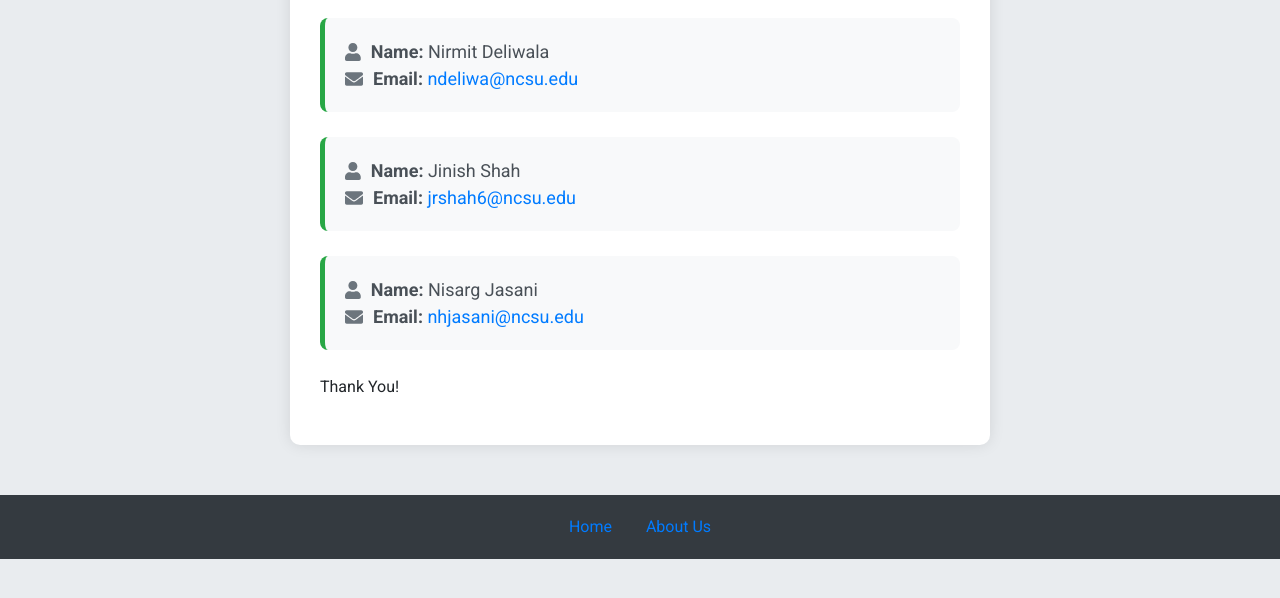
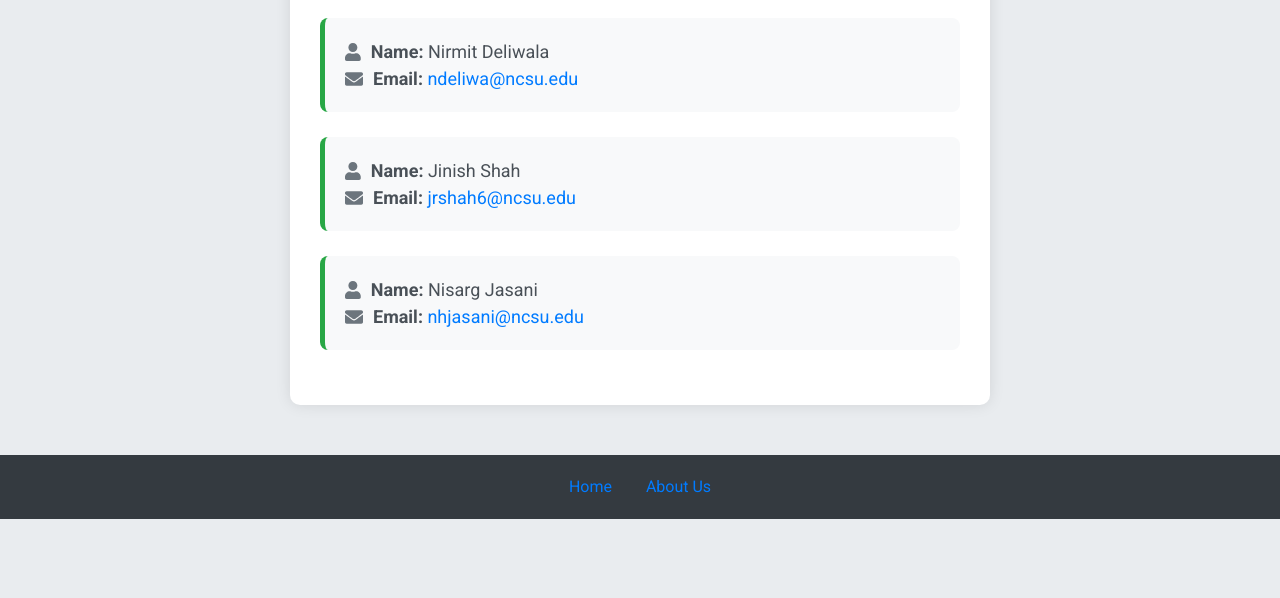
Before and after one commit to mangodb203/git-homework, a plain HTML site: page index.html in a window 1280 px wide. Shown: the part 196-794 px from the top of the page. Drawn offline with nearby package versions, Linux system fonts and the light colour scheme.

Commit message:
reverted-thank-you-changes

```diff
--- a/index.html
+++ b/index.html
@@ -106,10 +106,6 @@
             <p><i class="fas fa-envelope icon"></i><strong>Email:</strong> <a href="mailto:nhjasani@ncsu.edu"
                     class="email">nhjasani@ncsu.edu</a></p>
         </div>
-
-        <div>
-            <p>Thank You!</p>
-        </div>
     </div>
 
     <div class="footer">
```
